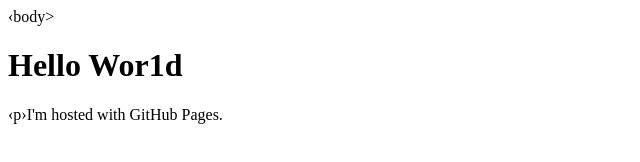
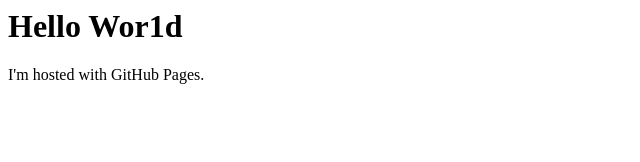
Before and after one commit to owenm26-design/owenm26-design.github.io, a plain HTML site: page index.html in a window 1280 px wide. Shown: the whole page, without its empty margins (0-640 px from the left). Drawn offline with Linux system fonts and the light colour scheme.

Commit message:
Update index.html
Website Proj 1

```diff
--- a/index.html
+++ b/index.html
@@ -1,6 +1,6 @@
 <! DOCTYPE html>
 <html>
-‹body>
+<body>
 <h1>Hello Wor1d</h1>
-‹p›I'm hosted with GitHub Pages.</p> </body>
+<p></p>I'm hosted with GitHub Pages.</p> </body>
 </htm1>
```
